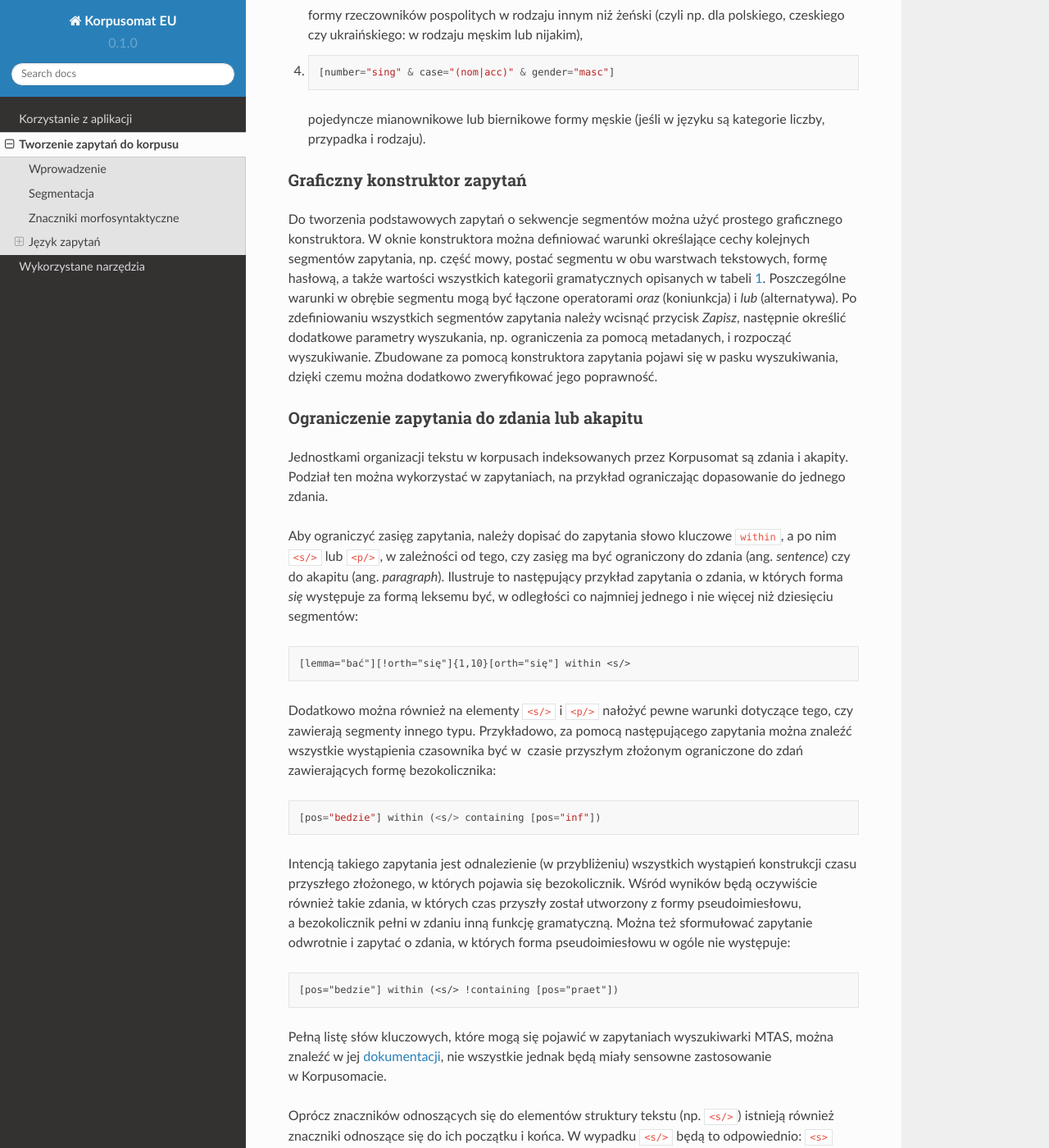
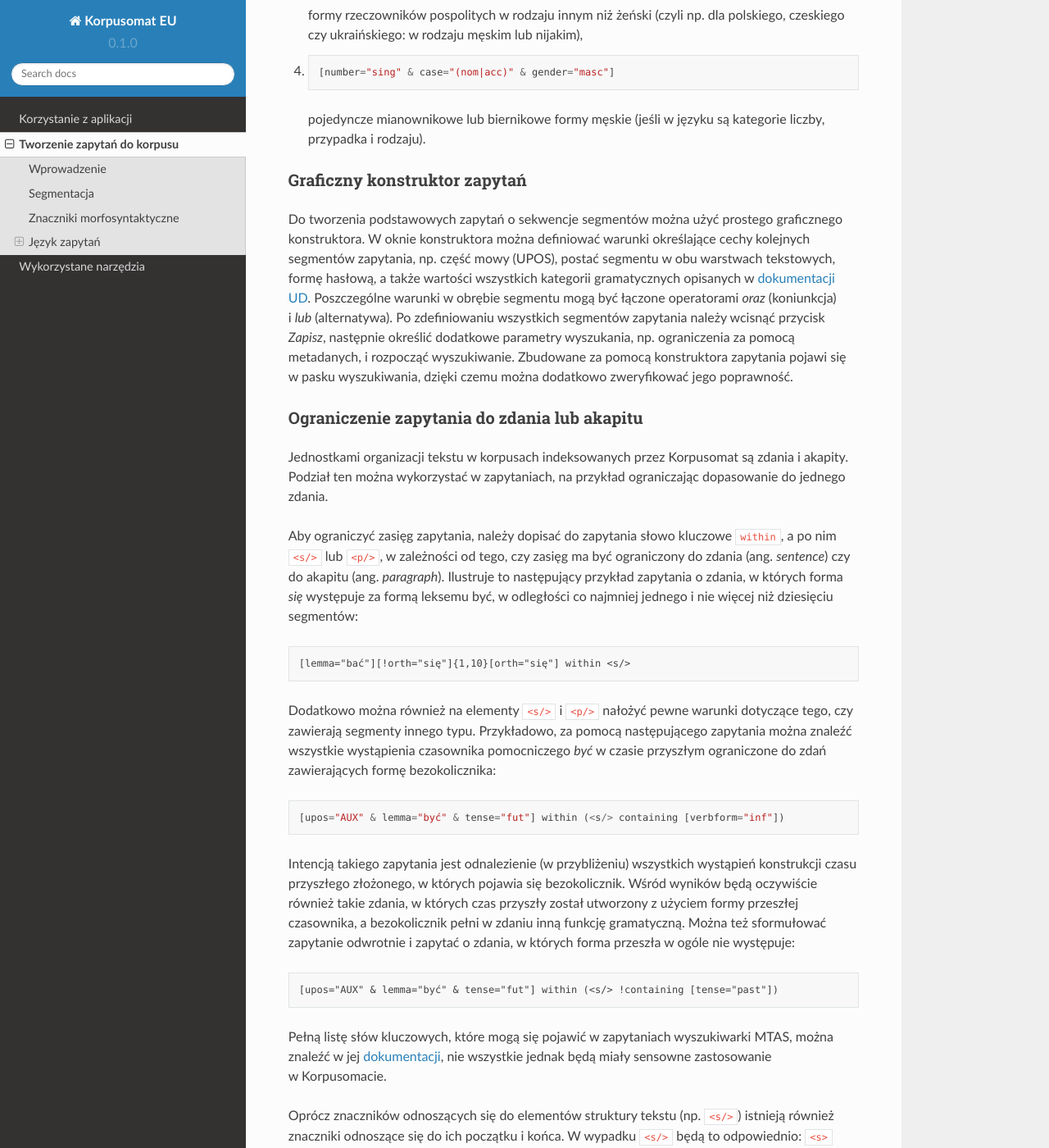
Before and after one commit to ipipan/korpusomat-eu-docs, a Sphinx documentation site: the page built from docs/source/mtas.rst, in a window 1280 px wide and 1400 px high, scrolled down 8822 px. Shown: the whole window at 82% size. Built offline with Sphinx 7.4.7 and the Read the Docs theme 2.0.0, drawn with Linux system fonts in a browser that asks for light colours; cross-references to code outside the pages are shown as plain code; some of the changed text lies outside the part shown.

Commit message:
Update mtas.rst

```diff
--- a/docs/source/mtas.rst
+++ b/docs/source/mtas.rst
@@ -490,10 +490,10 @@ Graficzny konstruktor zapytań
 
 Do tworzenia podstawowych zapytań o sekwencje segmentów można użyć
 prostego graficznego konstruktora. W oknie konstruktora można definiować
-warunki określające cechy kolejnych segmentów zapytania, np. część mowy,
+warunki określające cechy kolejnych segmentów zapytania, np. część mowy (UPOS),
 postać segmentu w obu warstwach tekstowych, formę hasłową, a także
-wartości wszystkich kategorii gramatycznych opisanych w tabeli
-`1 <#tab:kategorie>`__. Poszczególne warunki w obrębie segmentu mogą być
+wartości wszystkich kategorii gramatycznych opisanych w `dokumentacji UD
+<https://universaldependencies.org/u/feat/all.html>`__. Poszczególne warunki w obrębie segmentu mogą być
 łączone operatorami *oraz* (koniunkcja) i *lub* (alternatywa). Po
 zdefiniowaniu wszystkich segmentów zapytania należy wcisnąć przycisk
 *Zapisz*, następnie określić dodatkowe parametry wyszukania, np.
@@ -522,24 +522,24 @@ w odległości co najmniej jednego i nie więcej niż dziesięciu segmentów:
 Dodatkowo można również na elementy ``<s/>`` i ``<p/>`` nałożyć pewne
 warunki dotyczące tego, czy zawierają segmenty innego typu. Przykładowo,
 za pomocą następującego zapytania można znaleźć wszystkie wystąpienia
-czasownika być w  czasie przyszłym złożonym ograniczone do zdań
+czasownika pomocniczego *być* w czasie przyszłym ograniczone do zdań
 zawierających formę bezokolicznika:
 
 ::
 
-   [pos="bedzie"] within (<s/> containing [pos="inf"])
+   [upos="AUX" & lemma="być" & tense="fut"] within (<s/> containing [verbform="inf"])
 
 Intencją takiego zapytania jest odnalezienie (w przybliżeniu) wszystkich
 wystąpień konstrukcji czasu przyszłego złożonego, w których pojawia się
 bezokolicznik. Wśród wyników będą oczywiście również takie zdania,
-w których czas przyszły został utworzony z formy pseudoimiesłowu,
+w których czas przyszły został utworzony z użyciem formy przeszłej czasownika,
 a bezokolicznik pełni w zdaniu inną funkcję gramatyczną. Można też
 sformułować zapytanie odwrotnie i zapytać o zdania, w których forma
-pseudoimiesłowu w ogóle nie występuje:
+przeszła w ogóle nie występuje:
 
 ::
 
-   [pos="bedzie"] within (<s/> !containing [pos="praet"])
+   [upos="AUX" & lemma="być" & tense="fut"] within (<s/> !containing [tense="past"])
 
 Pełną listę słów kluczowych, które mogą się pojawić w zapytaniach
 wyszukiwarki MTAS, można znaleźć w jej
@@ -554,14 +554,14 @@ z warunkami definiującymi inne segmenty, np. zapytanie:
 
 ::
 
-   <s> [pos="num"]
+   <s> [upos="NUM"]
 
 odnajdzie wszystkie wystąpienia liczebnika stojącego na początku zdania.
 Analogicznie zapytanie:
 
 ::
 
-   [pos="num"][pos="interp"]</s>
+   [upos="NUM"][upos="PUNCT"]</s>
 
 odnajdzie wszystkie wystąpienia ciągu składającego się z liczebnika
 i znaku interpunkcyjnego stojących na końcu zdania.
@@ -569,14 +569,13 @@ i znaku interpunkcyjnego stojących na końcu zdania.
 Warstwa składniowa
 ------------------
 
-W Korpusomacie jest również wbudowany parser zależnościowy Combo.
+Kolejną warstwą znakowania w Korpusomacie jest parsowanie zależnościowe.
 Wprowadzony przez użytkownika tekst jest automatycznie dzielony na
 wypowiedzenia, które z kolei są poddawane pełnej analizie składniowej
-w aparacie zależnościowym według zasad przyjętych w `Polskim Banku Drzew
-Zależnościowych <http://zil.ipipan.waw.pl/PDB>`__. Przykład takiej
+w aparacie zależnościowym według zasad przyjętych w `projekcie Universal Dependencies <https://universaldependencies.org>`__. Przykład takiej
 analizy znajduje się na poniższym rysunku.
 
-.. image:: img/instrukcja/rysunek-drzewo.png
+.. image:: img/instrukcja/displacy-ud-tree.png
   :width: 1300
   :alt: Rozbiór składniowy przykładowego zdania
 
@@ -598,10 +597,9 @@ W warstwie znakowania składniowego dostępne są następujące atrybuty:
    być jeden z 28 typów zależności przewidzianych w `Polskim Banku Drzew
    Zależnościowych <http://zil.ipipan.waw.pl/PDB/DepRelTypes>`__,
 
--  ``head.pos`` — klasa fleksyjna bezpośredniego nadrzędnika segmentu
-   (tabela `2 <#tab:klasy>`__),
+-  ``head.upos`` — część mowy (UPOS) bezpośredniego nadrzędnika segmentu,
 
--  ``head.base`` — forma hasłowa bezpośredniego nadrzędnika segmentu,
+-  ``head.lemma`` — forma hasłowa bezpośredniego nadrzędnika segmentu,
 
 -  ``head.distance`` — odległość bezpośredniego nadrzędnika segmentu,
 
@@ -609,12 +607,12 @@ W warstwie znakowania składniowego dostępne są następujące atrybuty:
    nadrzędnika względem segmentu w porządku linearnym wypowiedzenia.
 
 Dzięki rozszerzeniu języka zapytań o powyższe atrybuty można np. łatwo
-znaleźć wszystkie rzeczowniki użyte w funkcji dopełnienia bliższego
+znaleźć wszystkie rzeczowniki pospolite użyte w funkcji dopełnienia bliższego
 konkretnego czasownika:
 
 ::
 
-   [pos="subst" & deprel="obj" & head.base="kupić"]
+   [pos="NOUN" & deprel="obj" & head.lemma="kupić"]
 
 Możliwe jest również odwrotne wyszukanie odpowiadające na pytanie, przy
 jakich czasownikach w roli dopełnienia występuje w korpusie konkretny
@@ -622,27 +620,14 @@ rzeczownik:
 
 ::
 
-   [deprel="obj.*" & head.pos="(fin|praet|ppas|pact|ger|impt|imps)" & base="betel"]
+   [deprel="obj" & head.upos="VERB" & lemma="osoba"]
 
 Należy jednak zwrócić uwagę, że w powyższym przykładzie wynikiem
-zapytania będą wystąpienia rzeczownika betel, nadrzędne względem nich
+zapytania będą wystąpienia rzeczownika *osoba*, nadrzędne względem nich
 formy czasownikowe (finitywne i niefinitywne) będą się zaś znajdowały
 w lewym lub prawym kontekście wyników wyróżnione pismem pogrubionym.
 Można je jednak zgrupować i posortować względem ich częstości dzięki
-opcjom Statystyk. Wartością atrybutu ``deprel`` jest wyrażenie
-regularne, do którego dopasowują się dwa możliwe typy relacji
-zależności: *obj* i *obj_th* opisane w dokumentacji Polskiego Banku
-Drzew Zależnościowych.
-
-Podobne wyszukanie możliwe jest również w wypadku wymagań czasownika
-innych niż nominalne. Na przykład za pomocą zapytania:
-
-::
-
-   [deprel="comp" & head.pos="(fin|praet|imps|impt|ppas|pact)" & base="o" & case="loc"]
-
-można znaleźć czasowniki wymagające frazy przyimkowej miejscownikowej
-z przyimkiem o.
+opcjom Statystyk. Wartością atrybutu ``deprel`` jest jedna z etykiet krawędzi w drzewie zależnościowym odnosząca się do dopełnienia bliższego. Pełny zestaw etykiet relacji zależnościowych znajduje się w `dokumentacji UD <https://universaldependencies.org/u/dep/index.html>`__.
 
 Dzięki atrybutowi kodującemu lewo- i prawostronną pozycję nadrzędnika
 względem segmentu można znaleźć przykłady niekanonicznego szyku zdania,
@@ -679,7 +663,7 @@ w których elementy nie sąsiadują ze sobą:
 
 ::
 
-   [deprel="obj" & head.pos="praet" & !head.distance="1"]
+   [deprel="obj" & head.upos="VERB" & tense="past" & !head.distance="1"]
 
 Powyższe przykładowe zapytanie wyszuka dopełnienia bliższe orzeczenia
 w czasie przeszłym, które są oddzielone od tego orzeczenia co najmniej
@@ -687,14 +671,14 @@ jednym elementem.
 
 Jeszcze jednym praktycznym przykładem wykorzystania anotacji składniowej
 jest możliwość wyszukania analitycznych form fleksyjnych, których
-poszczególne fleksemy nie są oznaczane w warstwie morfosyntaktycznej
-jako elementy takiej formy. Dotyczy to np. form czasu przyszłego
-niedokonanego (utworzonych z formami bezokolicznika lub pseudoimiesłowu
+poszczególne elementy nie są oznaczane w warstwie morfosyntaktycznej
+jako składowe takiej formy. Dotyczy to np. form czasu przyszłego
+niedokonanego (utworzonych z formami bezokolicznika lub formy przeszłej czasownika
 lub w obu wariantach):
 
 ::
 
-   [pos="bedzie" & deprel="aux" & head.pos="(inf|praet)"]
+   [upos="AUX" & deprel="aux" & head.upos="(inf|praet)"]
 
 czy analitycznych form stopnia wyższego i najwyższego przymiotników:
 
```
Also changed, not shown: other parts of docs/source/mtas.rst (+3 -4 lines).
